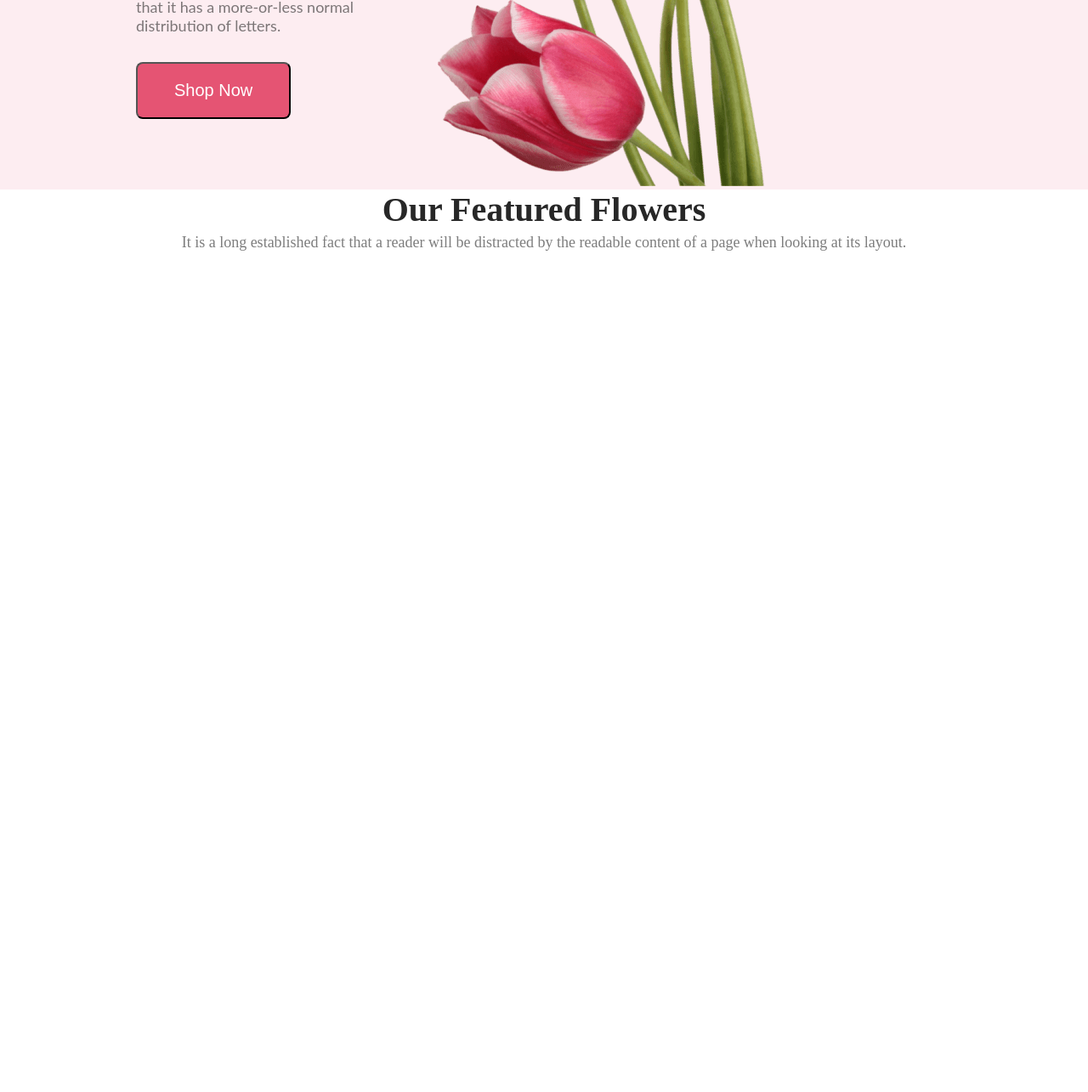
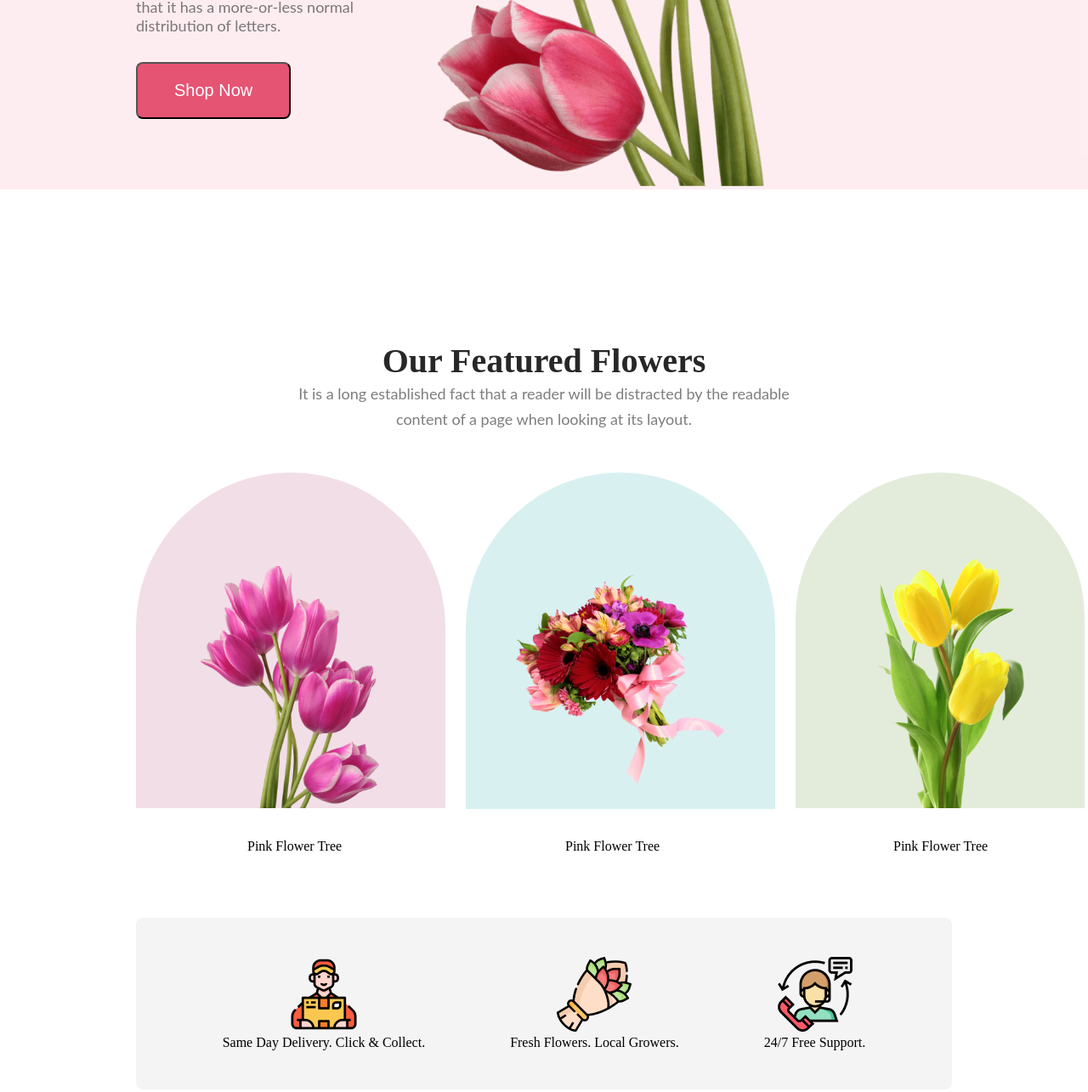
Before and after one commit to prosenjithdash/pdp-flower-shop, a plain HTML site: page index.html in a window 1280 px wide. Shown: the part 581-1866 px from the top of the page at 85% size. Before the commit the page ends 881 px from the top, so only its background shows below. Drawn offline with Linux system fonts and the light colour scheme.

Commit message:
Delivery section done

```diff
--- a/index.html
+++ b/index.html
@@ -29,12 +29,47 @@
 
     <main>
         <section class="feature">
-           <div>
-            <h4 class="feature-title">Our Featured Flowers</h4>
-            <p class="feature-des">It is a long established fact that a reader will be distracted by the readable content of a page when looking at its
-            layout.</p>
+           <div class="f-c">
+                <h4 class="feature-title">Our Featured Flowers</h4>
+                <p class="feature-des">It is a long established fact that a reader will be distracted by the readable <br> content of a page when looking at its
+                layout.</p>
            </div>
 
+           <div class="feature-card-container">
+                <div class="feature-card1">
+                    <img class="f-img1" src="Flower Asset/pngwing 6.png" alt="">
+                    <p class="f1">Pink Flower Tree</p>
+                </div>
+
+                <div class="feature-card2">
+                    <img class="f-img2" src="Flower Asset/pngwing 5.png" alt="">
+                    <p class="f2">Pink Flower Tree</p>
+                </div>
+                <div class="feature-card3">
+                    <img class="f-img3" src="Flower Asset/pngwing 7.png" alt="">
+                    <p class="f3">Pink Flower Tree</p>
+                </div>
+           </div>
+
+        </section>
+
+        <section class="delivery">
+            <div class="delivery-container">
+                <div class="delivery-card">
+                    <div class="g1">
+                        <img class="card1img" src="Flower Asset/Group 57.png" alt="">
+                        <p class="card1title">Same Day Delivery. Click & Collect.</p>
+                    </div>
+                    <div class="g1">
+                        <img class="card1img" src="Flower Asset/Group 58.png" alt="">
+                        <p class="card1title">Fresh Flowers. Local Growers.</p>
+                    </div>
+                    <div class="g1">
+                        <img class="card1img" src="Flower Asset/Group 59.png" alt="">
+                        <p class="card1title">24/7 Free Support.</p>
+                    </div>
+                </div>
+            </div>
         </section>
     </main>
 
--- a/style.css
+++ b/style.css
@@ -52,6 +52,11 @@ header{
     width: 75%;
     max-width: 1440px;
     margin: 0 auto;
+
+}
+.f-c{
+    margin-top: 178px;
+    margin-bottom: 48px;
 }
 .feature-title{
     color: #272727;
@@ -61,9 +66,97 @@ header{
 }
 .feature-des{
     color: rgba(39, 39, 39, 0.60);
+        text-align: center;
+        font-family: Lato;
+        font-size: 18px;
+        font-style: normal;
+        font-weight: 400;
+        line-height: 30px;
+        /* 166.667% */
+}
+.feature-card1 {
+    border-radius: 300px 300px 0px 0px;
+    background: rgba(167, 33, 98, 0.15);
+    width: 210px;
+    height: 285px;
+    padding-top: 110px;
+    padding-left: 76px;
+    padding-right: 78px;
+}
+.feature-card2 {
+    border-radius: 300px 300px 0px 0px;
+    background: rgba(5, 151, 160, 0.15);
+    width: 270px;
+    height: 228px;
+    padding-top: 117px;
+    padding-left: 47px;
+    padding-right: 47px;
+    padding-bottom: 51px;
+}
+.feature-card3 {
+    border-radius: 300px 300px 0px 0px;
+    background: rgba(71, 125, 17, 0.15);
+    width: 190px;
+    height: 328px;
+    padding-top: 67px;
+    padding-left: 75px;
+    padding-right: 75px;
+}
+
+.f-img1{
+    width: 210px;
+    height: 285px;
+}
+.f-img2 {
+    width: 280px;
+    height: 250px;
+}
+.f-img3 {
+    width: 210px;
+    height: 328px;
+}
+.feature-card-container{
+    display: flex;
+    gap: 24px;
+}
+.f1{
+    margin-left: 55px;
+    margin-top: 32px;
+}
+.f2 {
+    margin-top: 60px;
+    margin-left: 70px;
+
+}
+.f3 {
+    margin-left: 40px;
+    margin-top: 32px;
+}
+
+/* Delivery Section Style */
+
+.delivery{
+    border-radius: 8px;
+    background: rgba(39, 39, 39, 0.05);
+}
+
+.delivery-card{
+    display: flex;
+    gap: 100px;
+}
+.delivery{
+    width: 75%;
+    max-width: 1440px;
+    margin: 0 auto;
+    margin-top: 128px;
+    margin-bottom: 128px;
+}
+
+.delivery-container{
+    display: flex;
+    justify-content: center;
+    padding: 46px 0;
+}
+.g1{
     text-align: center;
-    font-size: 18px;
-    font-weight: 400;
-    line-height: 30px;
-    /* 166.667% */
 }
```
